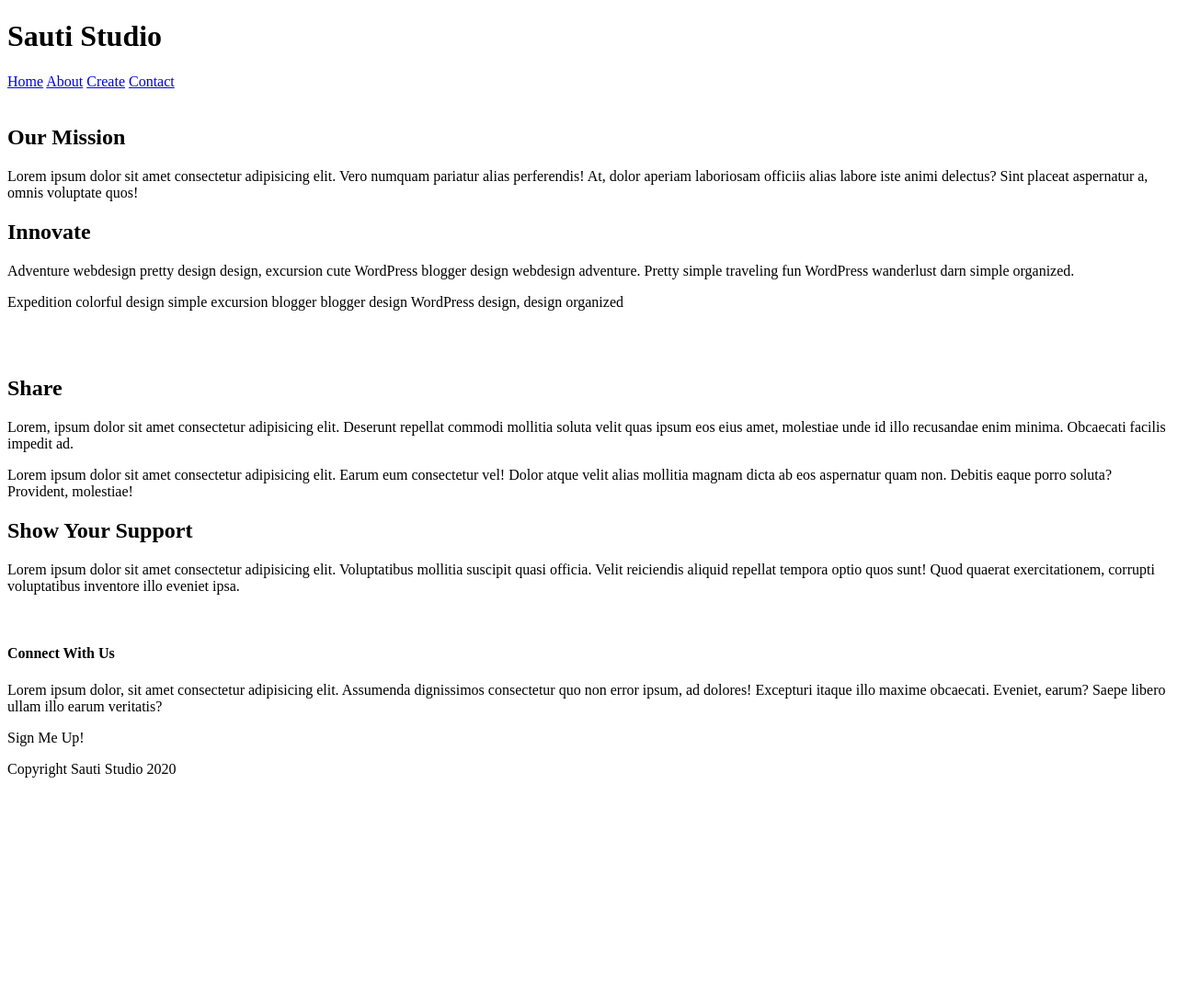
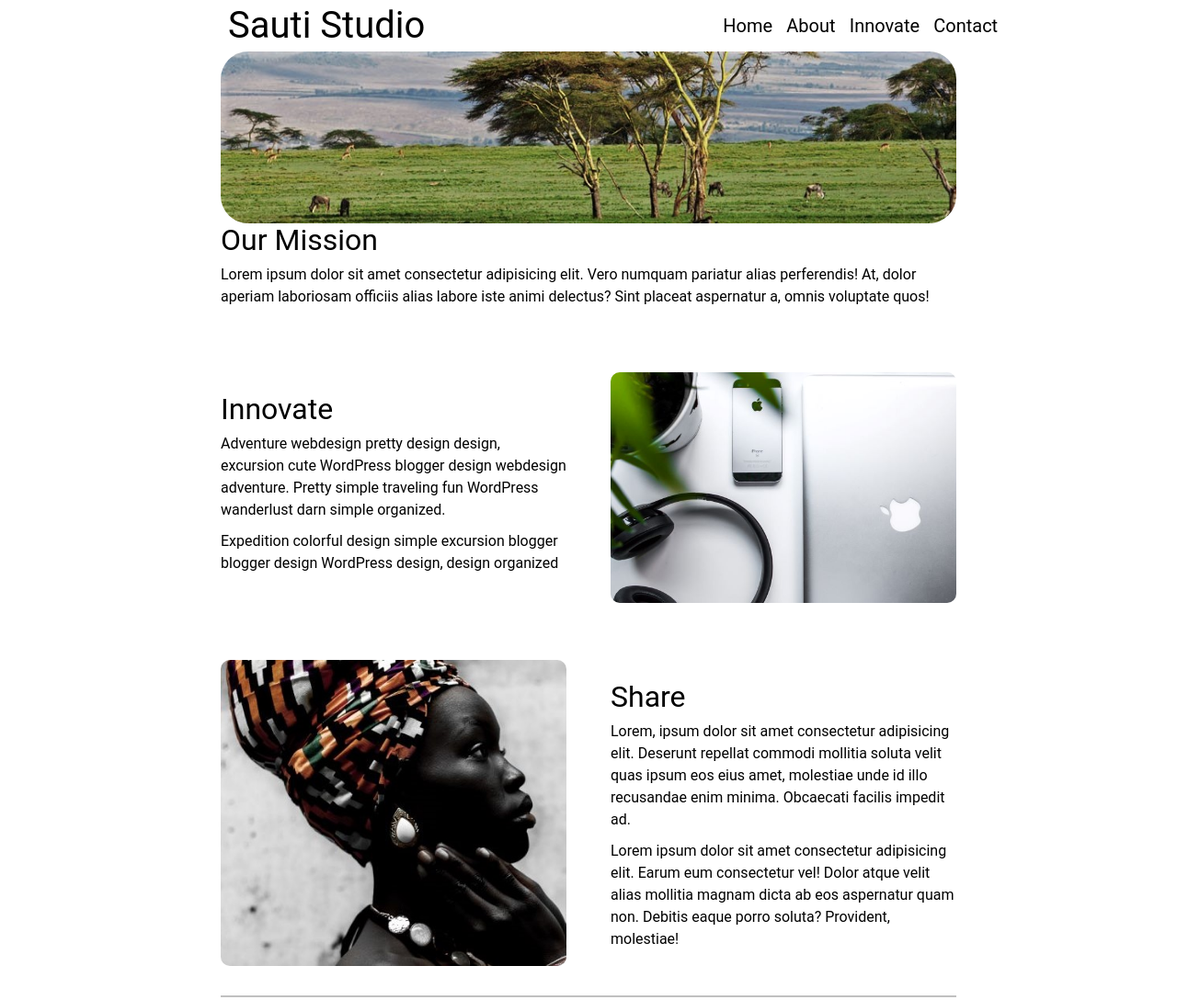
Before and after one commit to bwpt-sauti-studio/Landing-Laura, a plain HTML site: page index.html in a window 1280 px wide. Shown: the top 1088 px of the page at 92% size. Before the commit the page ends 862 px from the top, so only its background shows below. Drawn offline with Linux system fonts and the light colour scheme.

Commit message:
has CSS styling and media styling for home page working on tidying up a bit

```diff
--- a/index.html
+++ b/index.html
@@ -6,7 +6,7 @@
         <title>Sauti Studio</title>
         <meta name="viewport" content="width=device-width, initial-scale=1">
     </head>
-
+<link href="css/index.css" rel="stylesheet">
     <body>
 
         <div class="container">
@@ -19,7 +19,7 @@
                     <nav class="links">
                         <a href="#">Home</a>
                         <a href="#">About</a>
-                        <a href="#">Create</a>
+                        <a href="#">Innovate</a>
                         <a href="#">Contact</a>
                     </nav>
 
@@ -29,7 +29,7 @@
 
             <div class="content-section">
                 <div class="header-image">
-                    <img src="" alt="">
+                    <img src="design-files/african-safari-header.jpg" class="img-fluid-rounded" alt="Picture of African landscape">
                 </div>
                 <div class="intro-text">
                     <h2>Our Mission</h2>
@@ -58,12 +58,12 @@
                             </p>
                     </div>
                     <div class="img-content">
-                        <img src="" class="img-fluid-rounded" alt="">
+                        <img src="design-files/greentech.jpg" class="img-fluid-rounded" alt="Image of laptop on table">
                     </div>
                 </section>
                 <section class="content-section inverse-content">
                     <div class="img-content">
-                        <img src="" class="img-fluid-rounded" alt="">
+                        <img src="design-files/oladimeji-odunsi-tUUmR82pq68-unsplash1.jpg" class="img-fluid-rounded" alt="Image of beautiful African Woman">
                     </div>
 
                     <div class="text-content">
@@ -81,22 +81,27 @@
                         <p>Lorem ipsum dolor sit amet consectetur adipisicing elit. Voluptatibus mollitia suscipit quasi officia. Velit reiciendis aliquid repellat tempora optio quos sunt!
                          Quod quaerat exercitationem, corrupti voluptatibus inventore illo eveniet ipsa.</p>
                     </div>
-                    <img src="desin-files/program-header_africa1.jpg" class="img-fluid-rounded" alt="">
+                    <img src="design-files/iot_web_header_intro_1_.jpg" class="img-fluid-rounded" alt="African continent made from tech">
                 </section>
-                <section class="content-pick">
+                <section class="content-bottom">
 
                     <div class="connect">
 
                         <h4>Connect With Us</h4>
                         <p>Lorem ipsum dolor, sit amet consectetur adipisicing elit. Assumenda dignissimos
                          consectetur quo non error ipsum, ad dolores! Excepturi itaque illo maxime obcaecati. Eveniet, earum? Saepe libero ullam illo earum veritatis?</p>
-                        <div class="btn">Sign Me Up!</div>
+                        <div class="btn">Start Now</div>
                     </div>
                 </section>
             </div>
 
             <footer class="footer">
-                <p>Copyright Sauti Studio 2020</p>
+                <nav class="bottom-nav">
+                    <a href="#">Home</a>
+                    <a href="#">About</a>
+                    <a href="#">Innovate</a>
+                    <a href="#">Contact</a>
+                </nav>
             </footer>
 
     </body>
--- a/less/footer.less
+++ b/less/footer.less
@@ -0,0 +1,14 @@
+.footer {
+    display        : flex;
+    justify-content: center;
+    width          : 100%;
+    border-top     : 2px solid silver;
+    padding        : 2%;
+    .bottom-nav, a {
+        text-align: center;
+        font-size : 1.6rem;
+        padding   : 20px;
+        text-decoration: none;
+        color: #0fb5fc;
+    }
+}
--- a/less/global.less
+++ b/less/global.less
@@ -0,0 +1,44 @@
+* {
+    box-sizing: border-box;
+}
+
+html {
+    font-size: 62.5%;
+}
+
+html,
+body {
+    font-family: 'Roboto', sans-serif;
+}
+
+
+h1 {
+    font-size: 4rem;
+}
+
+h2 {
+    font-size     : 3.2rem;
+    padding-bottom: 10px;
+}
+
+h4 {
+    font-size     : 2.5rem;
+    padding-bottom: 10px;
+}
+
+p {
+    line-height   : 1.5;
+    font-size     : 1.6rem;
+    padding-bottom: 10px;
+}
+
+img {
+    max-width: 100%;
+    height   : auto;
+}
+
+.container {
+    max-width: 800px;
+    width    : 100%;
+    margin   : 0 auto;
+}
--- a/less/home-page.less
+++ b/less/home-page.less
@@ -0,0 +1,101 @@
+.home {
+
+    .header-image {
+        padding: 0 10%;
+        margin : 0 -10%;
+    }
+
+    .intro-text {
+
+        padding-top: 5%;
+    }
+
+    .content-section {
+        margin         : 30px 0;
+        display        : flex;
+        flex-wrap      : wrap;
+        justify-content: space-between;
+
+
+
+        .text-content {
+            width        : 48%;
+            padding-right: 1%;
+            padding-top  : 3%;
+        }
+
+
+        .img-content {
+            width       : 48%;
+            padding-left: 1%;
+
+            img {
+                border-radius: 10px;
+            }
+        }
+    }
+
+    .inverse-content {
+        padding-bottom: 30px;
+        border-bottom : 2px solid silver;
+
+        .text-content {
+            padding-left : 1%;
+            padding-right: 0;
+        }
+
+        .img-content {
+            padding-right: 1%;
+            padding-left : 0;
+            width        : 48%;
+        }
+
+
+    }
+
+    .content-destination {
+        margin     : 0 auto 30px;
+        display    : flex;
+        flex-wrap  : wrap;
+        align-items: center;
+        width      : 75%;
+        padding-top: 3%;
+
+
+        img {
+            border-radius: 10px;
+        }
+    }
+
+    .content-section {
+        padding-top    : 30px;
+        display        : flex;
+        justify-content: space-between;
+        margin         : 30px 0;
+
+        .destination {
+            width        : 30%;
+            margin-bottom: 30px;
+        }
+    }
+}
+
+
+.img-fluid-rounded {
+    border-radius: 30px;
+}
+
+
+.btn {
+
+    border: 1px solid @white;
+    border-radius  : 10px;
+    padding        : 10px 20px;
+    width: 250px;
+    display        : flex;
+    justify-content: center;
+    margin         : 2% 0 0 30%;
+    font-size      : 2rem;
+    background     :#9ad30a;
+    color          : @main-bg;
+}
--- a/less/mixins.less
+++ b/less/mixins.less
@@ -0,0 +1,7 @@
+@import "variables";
+@import "mixins";
+@import "reset";
+@import "global";
+@import "navigation";
+@import "footer";
+@import "home-page";
--- a/less/navigation.less
+++ b/less/navigation.less
@@ -0,0 +1,27 @@
+.logoLinks {
+    display        : flex;
+    justify-content: space-between;
+    align-items    : center;
+    padding        : 1%;
+
+    @media (max-width: 500px) {
+
+        color: yellow;
+    }
+
+    .links {
+        display        : flex;
+        justify-content: space-evenly;
+
+    }
+
+    a {
+        color             : black;
+        margin            : 1%;
+        padding           : 2%;
+        // text-align     : center;
+        font-size         : 2rem;
+        text-decoration   : none;
+
+    }
+}
--- a/less/variables.less
+++ b/less/variables.less
@@ -0,0 +1,15 @@
+@mobile: ~"(max-width: 500px)";
+
+// Color assignments
+@font-color       : @shark;
+@button-bg        : @eastern-blue;
+@main-bg          : @white;
+@navigation-border: @silver;
+@footer-bg        : @sandy-beach;
+
+// Colors
+@white: #FFFFFF;
+@silver: #C0C0C0;
+@shark: #212529;
+@eastern-blue: #17A2B8;
+@sandy-beach: #FFEBCD;
```
Also changed, not shown: css/index.css, design-files/greentech.jpg (added).
